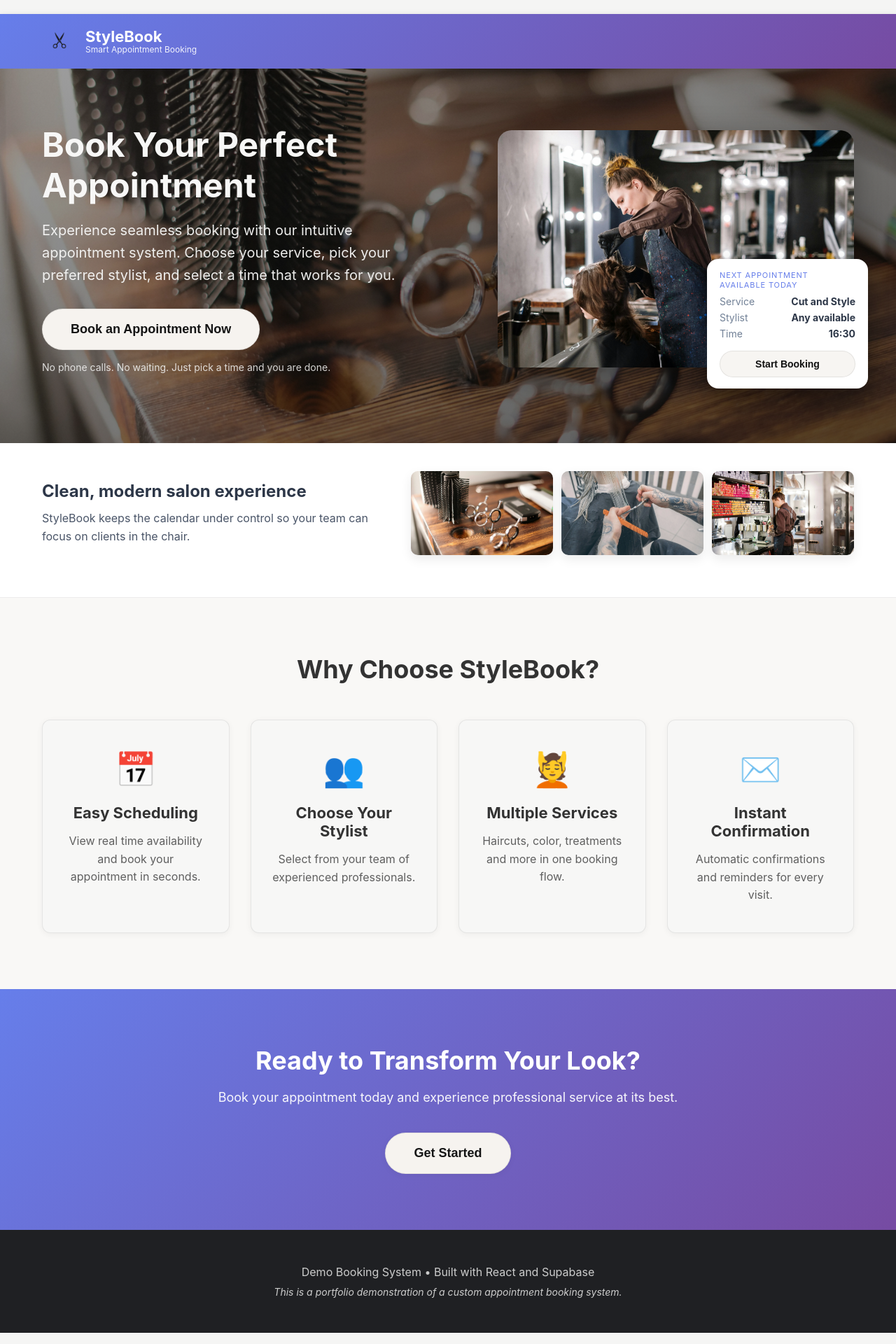
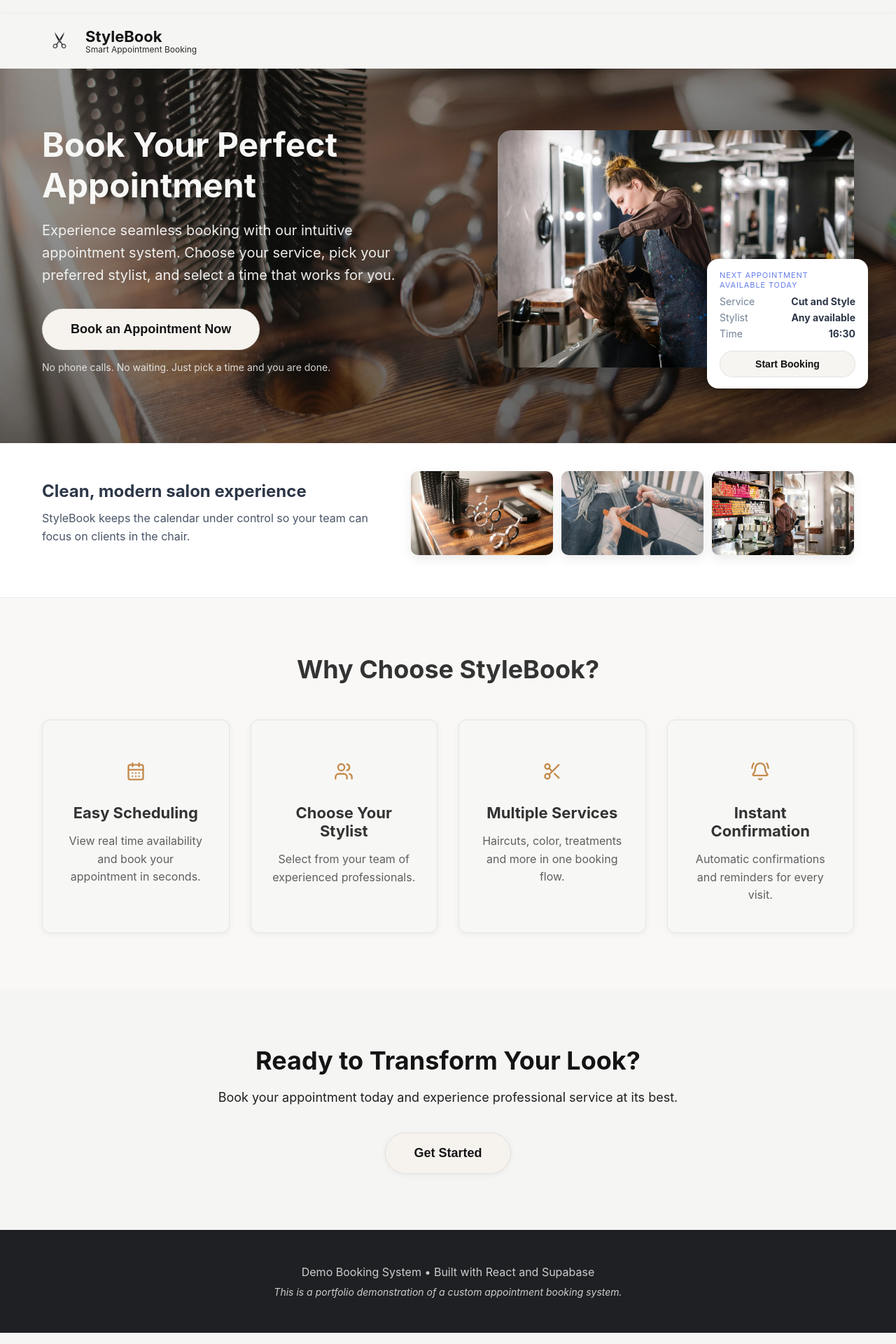
Before and after one commit to leverh/appointment-booking-client, a React (Vite) app: page / in a window 1280 px wide. Shown: the top 1920 px of the page at 70% size. Built offline with nearby package versions, Linux system fonts and the light colour scheme.

Commit message:
Added lucide-react icons

```diff
--- a/package.json
+++ b/package.json
@@ -12,6 +12,7 @@
   "dependencies": {
     "@supabase/supabase-js": "^2.86.0",
     "date-fns": "^4.1.0",
+    "lucide-react": "^0.555.0",
     "react": "^19.2.0",
     "react-dom": "^19.2.0",
     "react-router-dom": "^7.9.6"
--- a/src/components/Header.css
+++ b/src/components/Header.css
@@ -1,8 +1,8 @@
 .site-header {
-  background: linear-gradient(135deg, #667eea 0%, #764ba2 100%);
-  color: white;
+  background: var(--color-bg);
+  color:var(--color-text);
   padding: 14px 0;
-  box-shadow: 0 2px 10px rgba(0, 0, 0, 0.1);
+  box-shadow: var(--shadow-soft);
 }
 
 .header-container {
--- a/src/components/LandingPage.css
+++ b/src/components/LandingPage.css
@@ -250,8 +250,8 @@
 
 .cta {
   padding: 80px 0;
-  background: linear-gradient(135deg, #667eea 0%, #764ba2 100%);
-  color: white;
+  background: var(--color-bg);
+  color: var(--color-text);
   text-align: center;
 }
 
--- a/src/components/LandingPage.jsx
+++ b/src/components/LandingPage.jsx
@@ -3,6 +3,7 @@ import heroImage from '../assets/hero.webp';
 import gallery1 from '../assets/gallery-1.webp';
 import gallery2 from '../assets/gallery-2.webp';
 import gallery3 from '../assets/gallery-3.webp';
+import { CalendarDays, Users, Scissors, BellRing} from 'lucide-react';
 import './LandingPage.css';
 
 const LandingPage = ({ onBookNow }) => {
@@ -81,22 +82,22 @@ const LandingPage = ({ onBookNow }) => {
           <h3>Why Choose StyleBook?</h3>
           <div className="features-grid">
             <div className="feature-card">
-              <div className="feature-icon">📅</div>
+              <div className="feature-icon"><CalendarDays size={28} /></div>
               <h4>Easy Scheduling</h4>
               <p>View real time availability and book your appointment in seconds.</p>
             </div>
             <div className="feature-card">
-              <div className="feature-icon">👥</div>
+              <div className="feature-icon"><Users size={28} /></div>
               <h4>Choose Your Stylist</h4>
               <p>Select from your team of experienced professionals.</p>
             </div>
             <div className="feature-card">
-              <div className="feature-icon">💆</div>
+              <div className="feature-icon"><Scissors size={28} /></div>
               <h4>Multiple Services</h4>
               <p>Haircuts, color, treatments and more in one booking flow.</p>
             </div>
             <div className="feature-card">
-              <div className="feature-icon">✉️</div>
+              <div className="feature-icon"><BellRing size={28} /></div>
               <h4>Instant Confirmation</h4>
               <p>Automatic confirmations and reminders for every visit.</p>
             </div>
```
Also changed, not shown: 1 other file (tests, documents, lock files or other folders).
